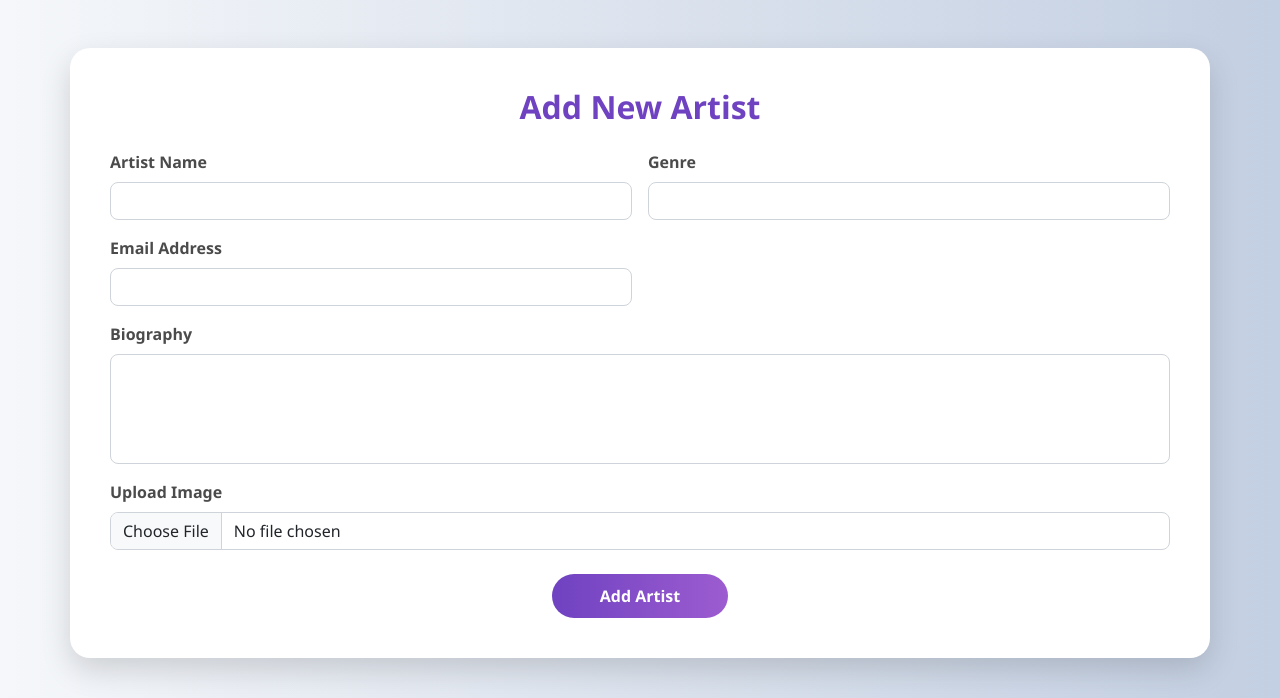
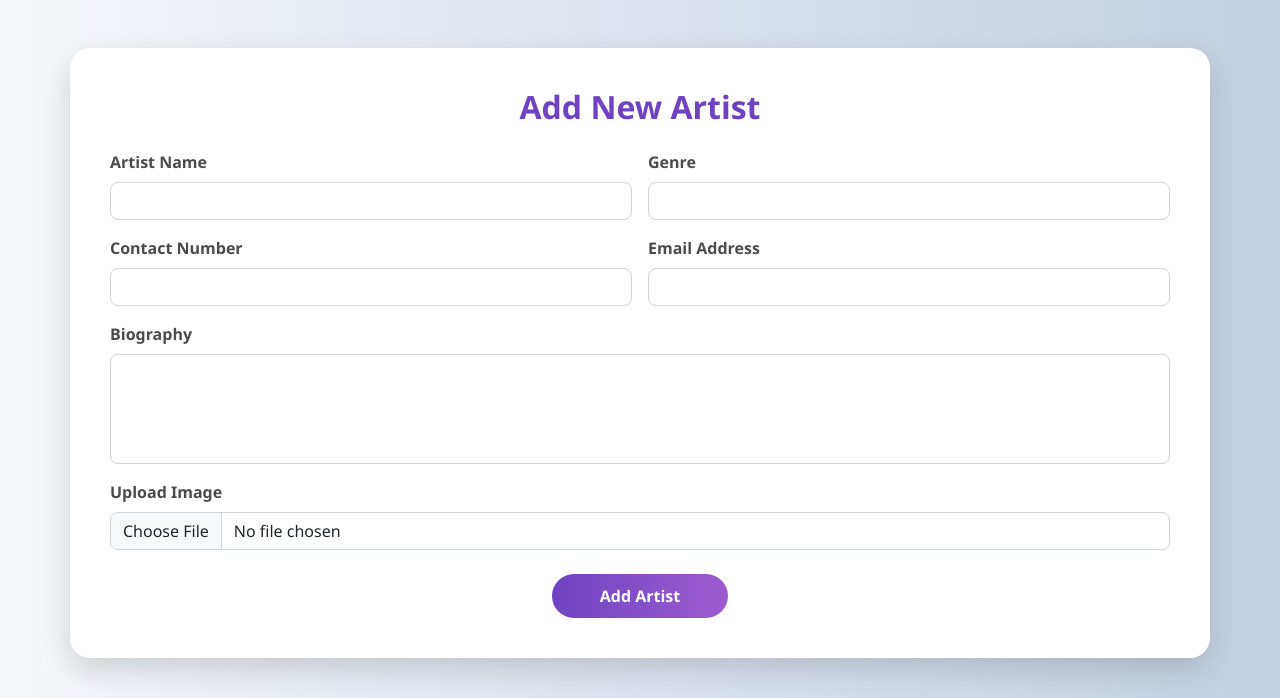
Before and after one commit to unaizrahma1/La-Reina-Recording-and-video-Studio, a Django app: page /artists/add/ in a window 1280 px wide. Shown: the part 56-754 px from the top of the page. Run offline with Django 5.2, Linux system fonts and the light colour scheme; some libraries are stand-ins or nearby versions.

Commit message:
template updated

```diff
--- a/la_reina_project/templates/add_artist.html
+++ b/la_reina_project/templates/add_artist.html
@@ -52,7 +52,10 @@
             <input type="text" class="form-control" id="genre" name="genre" required>
         </div>
 
-
+        <div class="col-md-6">
+            <label for="contact" class="form-label">Contact Number</label>
+            <input type="text" class="form-control" id="contact" name="contact" required>
+        </div>
 
         <div class="col-md-6">
             <label for="email" class="form-label">Email Address</label>
```
